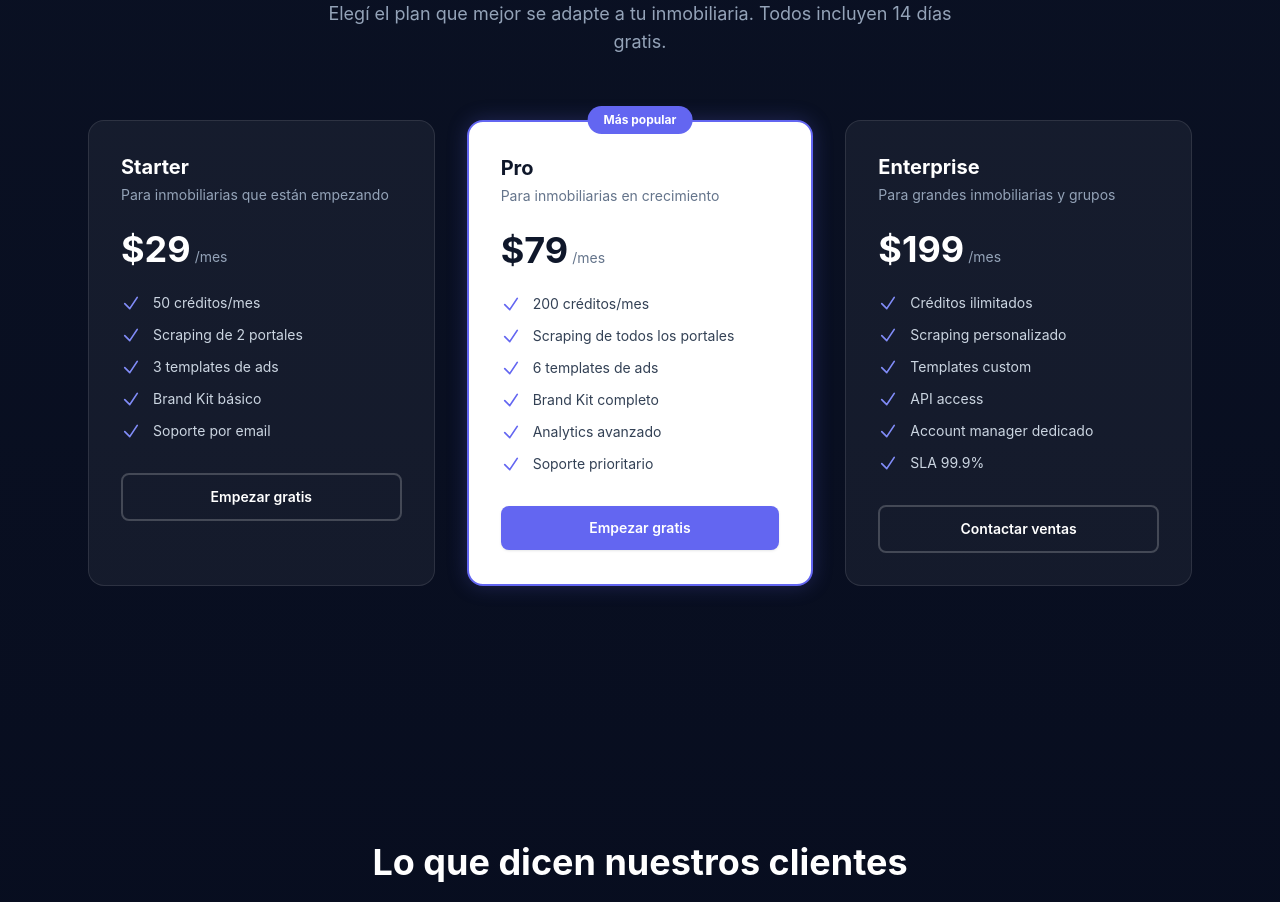
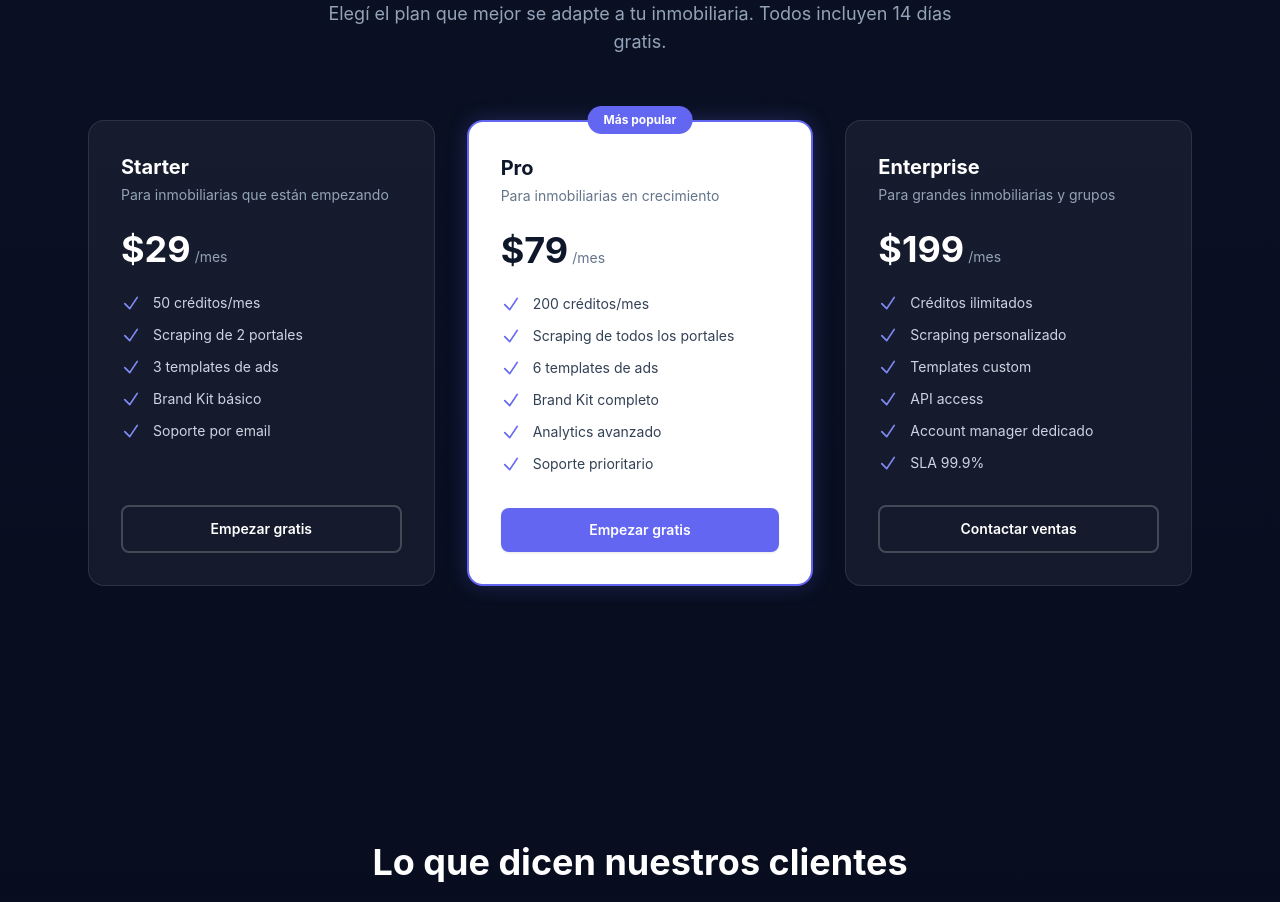
Before and after one commit to Vazquez-Alejandro/inmoxil, a Next.js app: page / in a window 1280 px wide. Shown: the part 2140-3042 px from the top of the page. Built offline with nearby package versions, Linux system fonts and the light colour scheme; no server answers.

Commit message:
fix: align pricing card buttons to bottom

```diff
--- a/src/app/page.tsx
+++ b/src/app/page.tsx
@@ -231,7 +231,7 @@ export default function HomePage() {
           {plans.map((plan) => (
             <div
               key={plan.name}
-              className={`relative rounded-2xl p-8 transition-all duration-300 ${
+              className={`relative rounded-2xl p-8 transition-all duration-300 flex flex-col ${
                 plan.popular
                   ? 'bg-white border-2 border-gold-500 shadow-gold-glow hover:scale-105 hover:shadow-xl'
                   : 'bg-white/5 border border-white/10 hover:bg-white/10 hover:border-white/20 hover:scale-105 hover:shadow-lg'
@@ -248,7 +248,7 @@ export default function HomePage() {
                 <span className={`text-4xl font-bold ${plan.popular ? 'text-navy-900' : 'text-white'}`}>${plan.price}</span>
                 <span className={`text-sm ml-1 ${plan.popular ? 'text-navy-500' : 'text-navy-400'}`}>/mes</span>
               </div>
-              <ul className="space-y-3 mb-8">
+              <ul className="space-y-3 mb-8 flex-1">
                 {plan.features.map((feature) => (
                   <li key={feature} className="flex items-center gap-3">
                     <svg className={`w-5 h-5 flex-shrink-0 ${plan.popular ? 'text-gold-500' : 'text-gold-400'}`} fill="none" viewBox="0 0 24 24" strokeWidth={2} stroke="currentColor">
@@ -260,7 +260,7 @@ export default function HomePage() {
               </ul>
               <Link
                 href="/register"
-                className={`w-full text-center ${
+                className={`w-full text-center mt-auto ${
                   plan.popular
                     ? 'btn-gold'
                     : 'btn-outline border-white/20 text-white hover:bg-white/10'
```
